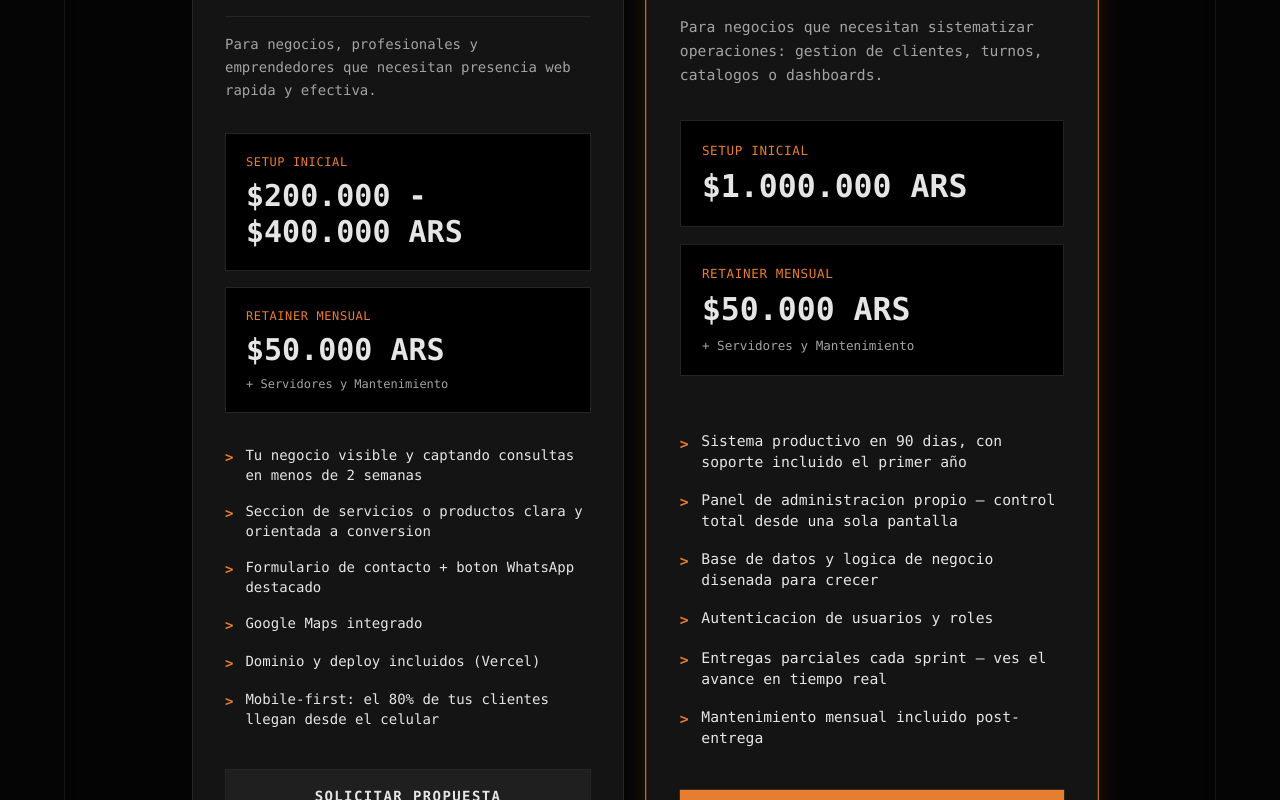
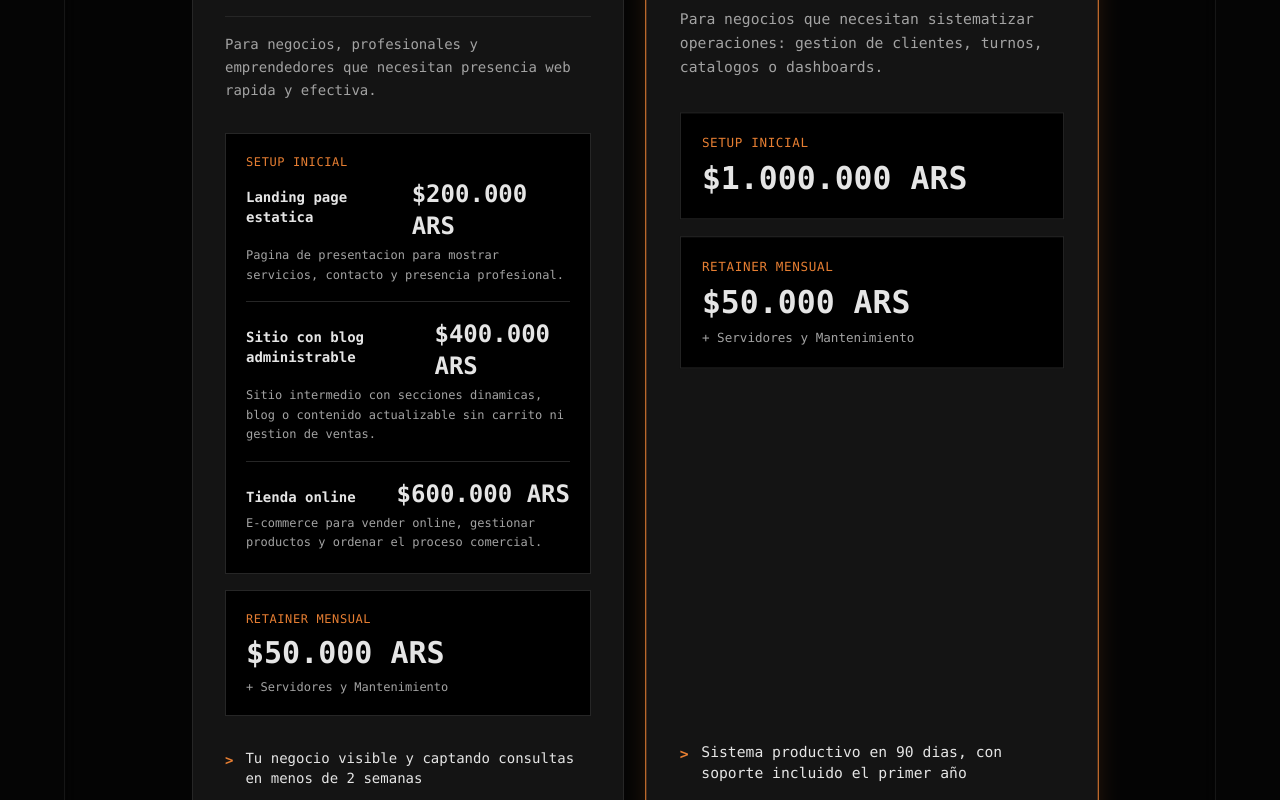
Before and after one commit to artifex94/artifex94.github.io, a React (Vite) app: page /business in a window 1280 px wide. Shown: the part 1720-2520 px from the top of the page. Built offline with nearby package versions, Linux system fonts and the light colour scheme.

Commit message:
feat(business): show digital presence price tiers

```diff
--- a/src/Business.tsx
+++ b/src/Business.tsx
@@ -37,7 +37,24 @@ const pricingTiers: PricingTier[] = [
   {
     name: "Presencia Digital Express",
     target: "Para negocios, profesionales y emprendedores que necesitan presencia web rapida y efectiva.",
-    setupPrice: "$200.000 - $400.000 ARS",
+    setupPrice: "$200.000 ARS",
+    setupOptions: [
+      {
+        label: "Landing page estatica",
+        description: "Pagina de presentacion para mostrar servicios, contacto y presencia profesional.",
+        price: "$200.000 ARS",
+      },
+      {
+        label: "Sitio con blog administrable",
+        description: "Sitio intermedio con secciones dinamicas, blog o contenido actualizable sin carrito ni gestion de ventas.",
+        price: "$400.000 ARS",
+      },
+      {
+        label: "Tienda online",
+        description: "E-commerce para vender online, gestionar productos y ordenar el proceso comercial.",
+        price: "$600.000 ARS",
+      },
+    ],
     retainerPrice: "$50.000 ARS",
     features: [
       "Tu negocio visible y captando consultas en menos de 2 semanas",
--- a/src/components/PricingBox.tsx
+++ b/src/components/PricingBox.tsx
@@ -4,6 +4,11 @@ export interface PricingTier {
   name: string;
   target: string;
   setupPrice: string;
+  setupOptions?: {
+    label: string;
+    description: string;
+    price: string;
+  }[];
   retainerPrice: string;
   features: string[];
   isPopular?: boolean;
@@ -13,6 +18,7 @@ export const PricingBox: React.FC<PricingTier> = ({
   name,
   target,
   setupPrice,
+  setupOptions,
   retainerPrice,
   features,
   isPopular
@@ -30,7 +36,21 @@ export const PricingBox: React.FC<PricingTier> = ({
       <div className="flex flex-col gap-4 mb-8 flex-grow">
         <div className="bg-[#000000] p-5 border border-[#262626] group-hover:border-[#E67E32]/30 transition-colors">
           <span className="block text-xs text-[#E67E32] uppercase tracking-wider mb-2">Setup Inicial</span>
-          <span className="text-3xl font-bold text-[#e5e5e5]">{setupPrice}</span>
+          {setupOptions ? (
+            <div className="flex flex-col gap-4">
+              {setupOptions.map((option) => (
+                <div key={option.label} className="border-b border-[#262626] last:border-b-0 pb-4 last:pb-0">
+                  <div className="flex flex-col gap-1 sm:flex-row sm:items-baseline sm:justify-between">
+                    <span className="text-sm font-bold text-[#e5e5e5]">{option.label}</span>
+                    <span className="text-2xl font-bold text-[#e5e5e5]">{option.price}</span>
+                  </div>
+                  <p className="mt-1 text-xs leading-relaxed text-[#a3a3a3]">{option.description}</p>
+                </div>
+              ))}
+            </div>
+          ) : (
+            <span className="text-3xl font-bold text-[#e5e5e5]">{setupPrice}</span>
+          )}
         </div>
         <div className="bg-[#000000] p-5 border border-[#262626] group-hover:border-[#E67E32]/30 transition-colors">
           <span className="block text-xs text-[#E67E32] uppercase tracking-wider mb-2">Retainer Mensual</span>
```
